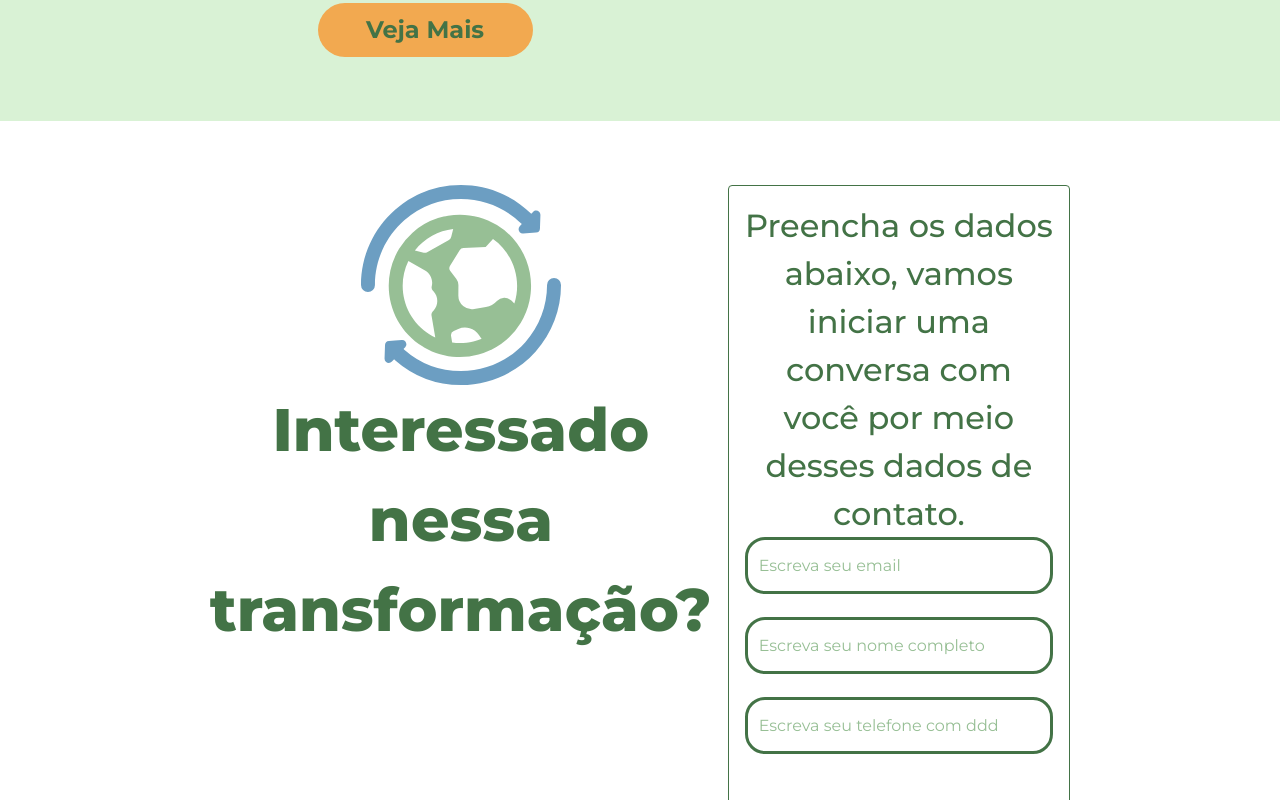
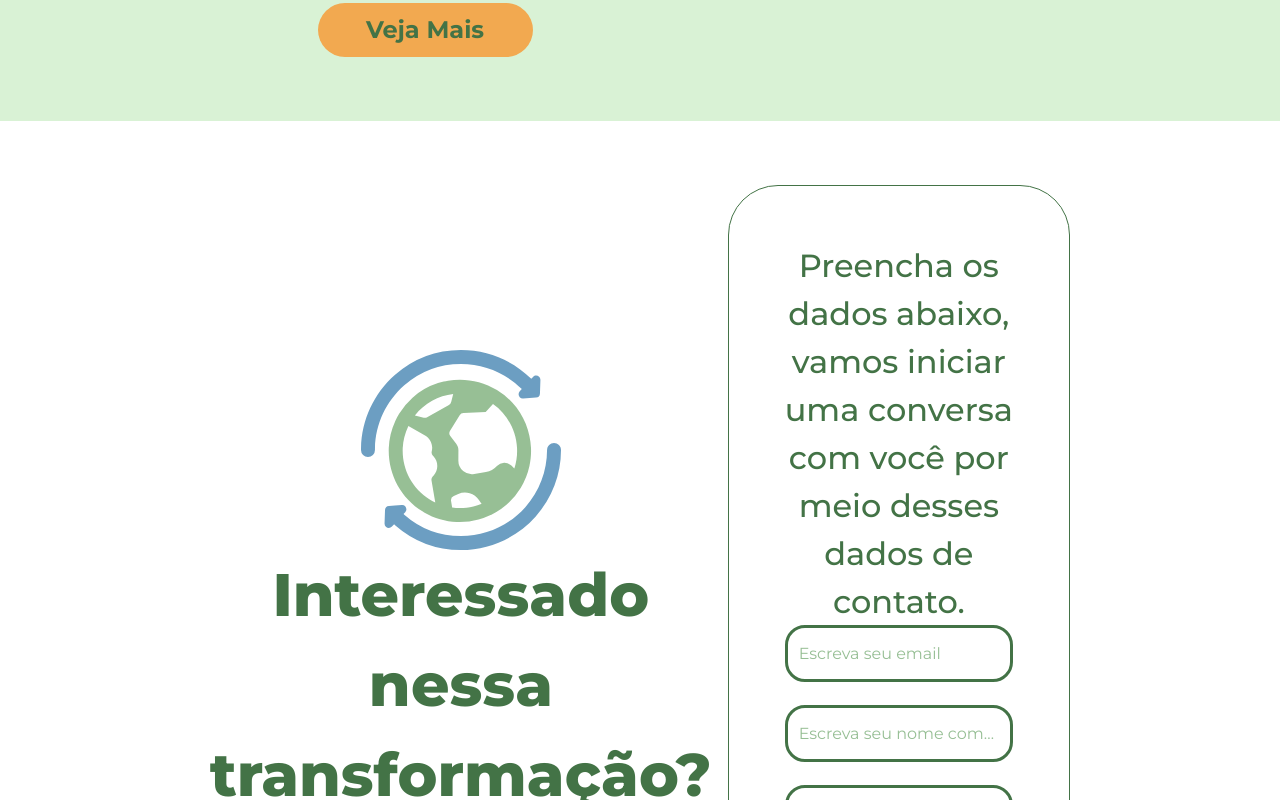
Before and after one commit to cliomaas/horta-viva-react, a React (Create React App) app: page / in a window 1280 px wide. Shown: the part 1840-2640 px from the top of the page. Built offline with nearby package versions, Linux system fonts and the light colour scheme.

Commit message:
changed contact form

```diff
--- a/src/components/Contact/index.js
+++ b/src/components/Contact/index.js
@@ -8,9 +8,7 @@ const ContactForm = () => {
     const [nameForm, setNameForm] = React.useState('')
     const [telForm, setTelForm] = React.useState('')
     return (
-        <Card variant="outlined" sx={{
-            border: '1px solid #437346'
-        }}>
+        <Card variant="outlined" sx={{ border: '1px solid', borderColor: 'primary.main', borderRadius: '50px', p: 5 }}>
             <CardContent>
                 <Typography color='primary.main' sx={{
                     fontSize: { xs: '16px', md: '32px' },
--- a/src/pages/Home/index.js
+++ b/src/pages/Home/index.js
@@ -54,7 +54,7 @@ const Home = () => {
 
             </FlexBox>
             {/* CONTATO */}
-            <FlexBox direction={{ md: 'row', xs: 'column' }} justify='space-around' padding={{ xs: '30px', md: '210px' }} py={8} gap={2}>
+            <FlexBox direction={{ md: 'row', xs: 'column' }} justify='space-around' align='center' padding={{ xs: '30px', md: '210px' }} py={8} gap={2}>
                 <FlexBox direction='column' align='center'>
                     <SvgCiclico width={200} height={200} />
                     <Typography color='primary.main' sx={{ fontWeight: 800, fontSize: { xs: '24px', md: '60px' }, mb: 3 }}>
```
